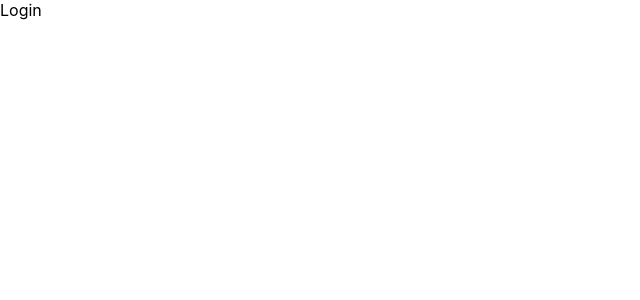
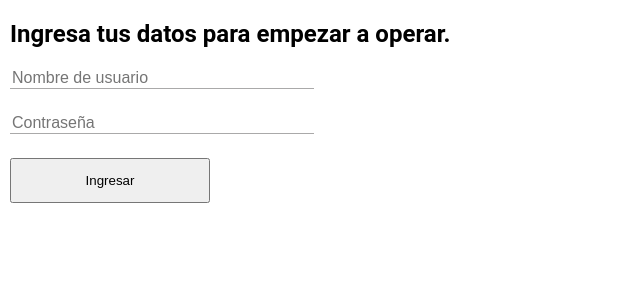
Before and after one commit to salvipablo/Personal_budget, a React (Create React App) app in the folder front-pres/: page /login in a window 1280 px wide. Shown: the top 300 px of the page, without its empty margins (0-640 px from the left). Built offline with nearby package versions, Linux system fonts and the light colour scheme; the HTML template or start-up script is replaced by a standard one.

Commit message:
login form
Resolve: T#0013

```diff
--- /dev/null
+++ b/front-pres/src/components/Login/index.css
@@ -0,0 +1,13 @@
+input {
+  border: 0;
+  border-bottom: 1px solid #aaa9a9;
+  margin-bottom: 1.5em;
+  width: 300px;
+  display: block;
+  font-size: 16px;
+}
+
+button {
+  width: 200px;
+  padding: 1em;
+}
--- /dev/null
+++ b/front-pres/src/components/Login/index.js
@@ -0,0 +1,32 @@
+import React, { useState } from 'react';
+import { useNavigate } from 'react-router-dom';
+
+import './index.css';
+
+function FrmLogin() {
+  const [ nameUser, setNameUser ] = useState('');
+  const [ password, setPassword ] = useState('');
+  const navigate = useNavigate();
+
+  const grantAccess = () => {
+    sessionStorage.setItem('userPres', nameUser);
+    navigate('/');
+  };
+
+  const handleSubmit = (e) => {
+    e.preventDefault();
+    if (nameUser === 'psalvi' && password === 'olimpo10') grantAccess();
+  };
+
+  return (
+    <form onSubmit={handleSubmit}>
+      <input type="text" name="nameUser" placeholder="Nombre de usuario"
+                              onChange={(e) => setNameUser(e.target.value)} />
+      <input type="password" name="passUser" placeholder="Contraseña"
+                              onChange={(e) => setPassword(e.target.value)} />
+      <button>Ingresar</button>
+    </form>
+  );
+}
+
+export default FrmLogin;
--- a/front-pres/src/index.css
+++ b/front-pres/src/index.css
@@ -1,6 +1,6 @@
 body {
   margin: 0;
-  font-family: -apple-system, BlinkMacSystemFont, 'Segoe UI', 'Roboto', 'Oxygen',
+  font-family: 'Roboto', 'Oxygen',
     'Ubuntu', 'Cantarell', 'Fira Sans', 'Droid Sans', 'Helvetica Neue',
     sans-serif;
   -webkit-font-smoothing: antialiased;
@@ -11,3 +11,7 @@ code {
   font-family: source-code-pro, Menlo, Monaco, Consolas, 'Courier New',
     monospace;
 }
+
+.App {
+  padding: 0 10px;
+}
--- a/front-pres/src/pages/Login/index.js
+++ b/front-pres/src/pages/Login/index.js
@@ -1,8 +1,13 @@
 import React from 'react';
+
+import FrmLogin from '../../components/Login';
 
 function Login() {
   return (
-    <div>Login</div>
+    <section>
+      <h2>Ingresa tus datos para empezar a operar.</h2>
+      <FrmLogin />
+    </section>
   );
 }
 
```
Also changed, not shown: 1 other file (tests, documents, lock files or other folders).
